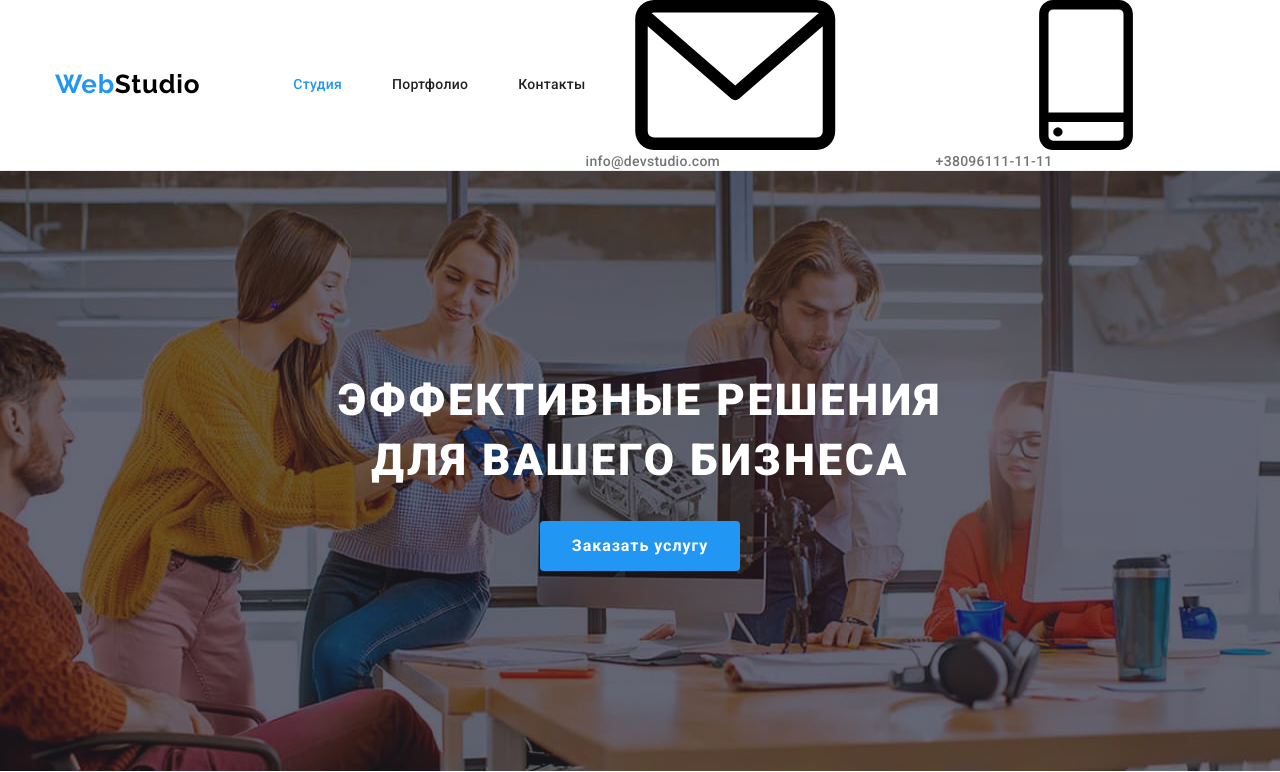
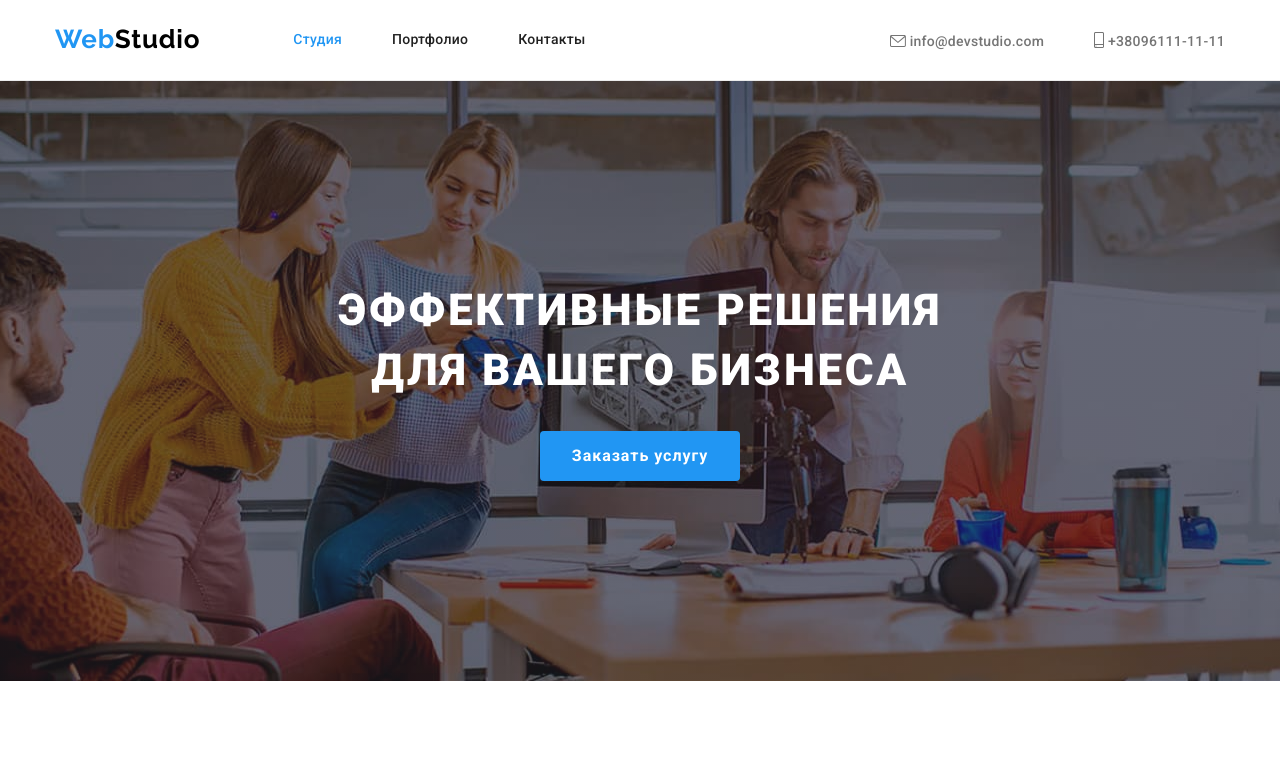
Before and after one commit to MaximSemeniuk/goit-markup-hw-04, a plain HTML site: page index.html in a window 1280 px wide. Shown: the top 772 px of the page. Drawn offline with nearby package versions, Linux system fonts and the light colour scheme.

Commit message:
стилізує svg

```diff
--- a/styles/style.css
+++ b/styles/style.css
@@ -12,6 +12,7 @@
   --secondary-border-color: #eeeeee;
   --main-icon-color: #afb1b8;
   --main-bg-icon-color: rgba(255, 255, 255, 0.1);
+  --hero-linear-gradient: rgba(47, 48, 58, 0.4);
 }
 
 body {
@@ -137,38 +138,34 @@ img {
   margin-left: 50px;
 }
 
-.icon-mail {
+.contact-link > .item:nth-child(1) {
+  position: relative;
+  bottom: -3px;
 }
 
-/* .item-mail::before {
-  content: '';
-
+.icon-mail {
   display: inline-block;
 
   width: 16px;
   height: 12px;
-  margin-right: 10px;
 
-  background-image: url(../images/icon.svg/envelope.svg);
-  background-repeat: no-repeat;
-  background-position: center;
-  background-size: cover;
+  fill: var(--primari-text-color);
+
+  position: relative;
+  bottom: -1px;
 }
 
-.item-phone::before {
-  content: '';
-
+.icon-smartphone {
   display: inline-block;
 
   width: 10px;
   height: 16px;
-  margin-right: 10px;
 
-  background-image: url(../images/icon.svg/smartphone.svg);
-  background-repeat: no-repeat;
-  background-position: center;
-  background-size: cover;
-} */
+  fill: var(--primari-text-color);
+
+  position: relative;
+  bottom: -2px;
+}
 
 /* main */
 
@@ -318,7 +315,11 @@ img {
 /* hero title*/
 
 .section.hero {
-  background-image: linear-gradient(to right, rgba(47, 48, 58, 0.4), rgba(47, 48, 58, 0.4)),
+  background-image: linear-gradient(
+      to right,
+      var(--hero-linear-gradient),
+      var(--hero-linear-gradient)
+    ),
     url(../images/background-image-hero.jpg);
 
   background-position: center;
@@ -326,10 +327,12 @@ img {
   background-size: cover;
 
   max-width: 1600px;
+
   margin-left: auto;
   margin-right: auto;
   padding-bottom: 200px;
   padding-top: 200px;
+
   text-align: center;
   background-color: var(--first-bcg-color);
 }
```
